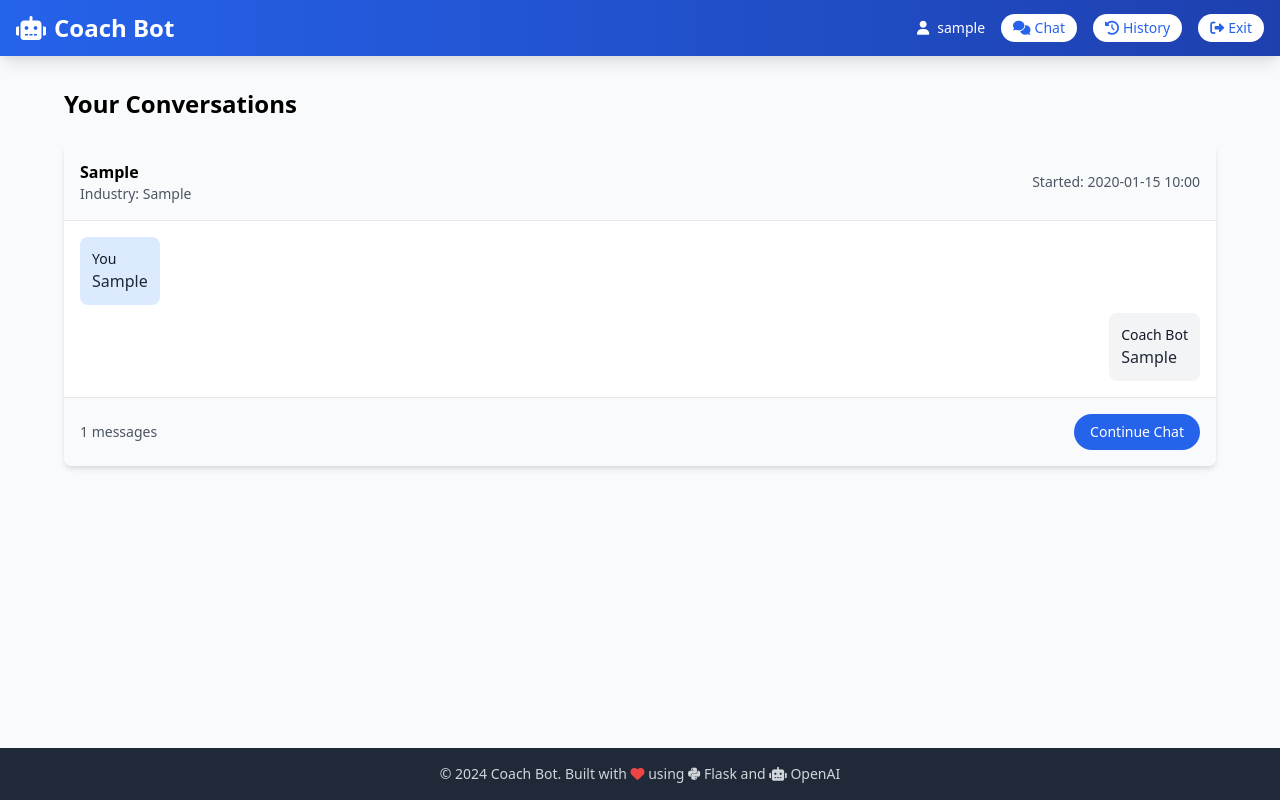
After one commit to charankolisetty/coaching_bot, a Flask app: page /history in a window 1280 px wide. The commit adds this page. Run offline with Flask 3, Linux system fonts and the light colour scheme; the visitor is signed in with stand-in values (Sample User, id 1); tables that the repository leaves empty hold one stand-in row (values such as "Sample post").

Commit message:
inital commit - app

```diff
--- a/app.py
+++ b/app.py
@@ -2,15 +2,33 @@ import os
 import time
 import logging
 from datetime import datetime
-from flask import Flask, render_template, request, session, redirect, url_for, jsonify, flash
+from flask import Flask, render_template, request, session, redirect, url_for, jsonify, flash, Response
 from flask_sqlalchemy import SQLAlchemy
 from config import Config
 from openai import OpenAI, OpenAIError
 from werkzeug.middleware.proxy_fix import ProxyFix
 from datetime import datetime
+import functools
 # Configure logging
 logging.basicConfig(level=logging.INFO)
 logger = logging.getLogger(__name__)
+
+# Admin credentials (store these securely in production)
+ADMIN_USERNAME = "admin"
+ADMIN_PASSWORD = "Charan@2024"  # Use environment variable in production
+
+def admin_required(f):
+    @functools.wraps(f)
+    def decorated_function(*args, **kwargs):
+        auth = request.authorization
+        if not auth or auth.username != ADMIN_USERNAME or auth.password != ADMIN_PASSWORD:
+            return Response(
+                'Could not verify your access level for that URL.\n'
+                'You have to login with proper credentials', 401,
+                {'WWW-Authenticate': 'Basic realm="Login Required"'}
+            )
+        return f(*args, **kwargs)
+    return decorated_function
 
 app = Flask(__name__, static_folder='static')
 app.config.from_object(Config)
@@ -109,6 +127,9 @@ def chat():
     if request.method == "POST":
         prompt = request.form.get("prompt")
         thread_id = session.get("thread_id")
+        username = session.get("username")
+        industry = session.get("industry")
+        company = session.get("company")
 
         if not prompt or not thread_id:
             return jsonify({"error": "Prompt and Thread ID are required"}), 400
@@ -124,7 +145,8 @@ def chat():
             # Run the assistant
             run = openai_client.beta.threads.runs.create(
                 thread_id=thread_id,
-                assistant_id=app.config["ASSISTANT_ID"]
+                assistant_id=app.config["ASSISTANT_ID"],
+                instructions=f"The user '{username}' is from the '{industry}' industry and works at '{company}'. Maintain your tone, slang, and way of talking relating to their industry and company context. Remember this context for the entire conversation."
             )
 
             max_attempts = 30  # Maximum 30 seconds wait
@@ -182,6 +204,73 @@ def chat():
         flash("Error loading chat history", "error")
         return render_template("chat.html", chat_history=[])
 
+@app.route("/history")
+@login_required
+def chat_history():
+    try:
+        username = session.get('username')
+        # Get user's threads
+        user_threads = UserThread.query.filter_by(username=username).order_by(UserThread.created_at.desc()).all()
+
+        # Get conversations for each thread
+        conversations = {}
+        for thread in user_threads:
+            chats = ChatHistory.query.filter_by(
+                thread_id=thread.thread_id
+            ).order_by(ChatHistory.timestamp).all()
+
+            conversations[thread.thread_id] = {
+                'industry': thread.industry,
+                'company': thread.company,
+                'created_at': thread.created_at,
+                'messages': chats
+            }
+
+        return render_template(
+            'history.html',
+            conversations=conversations
+        )
+    except Exception as e:
+        logger.error(f"Error retrieving chat history: {str(e)}")
+        flash("Error loading chat history", "error")
+        return redirect(url_for('index'))
+
+@app.route("/admin/conversations")
+@admin_required
+def admin_conversations():
+    try:
+        # Get all conversations ordered by timestamp
+        all_chats = db.session.query(
+            ChatHistory, UserThread
+        ).join(
+            UserThread, ChatHistory.thread_id == UserThread.thread_id
+        ).order_by(
+            ChatHistory.timestamp.desc()
+        ).all()
+
+        # Group conversations by thread
+        conversations = {}
+        for chat, thread in all_chats:
+            if thread.thread_id not in conversations:
+                conversations[thread.thread_id] = {
+                    'user': thread.username,
+                    'industry': thread.industry,
+                    'company': thread.company,
+                    'created_at': thread.created_at,
+                    'messages': []
+                }
+            conversations[thread.thread_id]['messages'].append({
+                'prompt': chat.prompt,
+                'response': chat.response,
+                'timestamp': chat.timestamp
+            })
+
+        return render_template('admin/conversations.html', conversations=conversations)
+    except Exception as e:
+        logger.error(f"Error in admin conversations: {str(e)}")
+        return "Error loading conversations", 500
+
+
 @app.route("/logout")
 def logout():
     session.clear()
--- a/config.py
+++ b/config.py
@@ -11,3 +11,7 @@ class Config:
     SQLALCHEMY_TRACK_MODIFICATIONS = False
     OPENAI_API_KEY = os.getenv('OPENAI_API_KEY')
     ASSISTANT_ID = os.getenv('ASSISTANT_ID')
+
+    # Admin credentials
+    ADMIN_USERNAME = os.getenv('ADMIN_USERNAME', 'admin')
+    ADMIN_PASSWORD = os.getenv('ADMIN_PASSWORD', 'Charan@2024')
--- a/templates/base.html
+++ b/templates/base.html
@@ -24,7 +24,7 @@
             <div class="flex justify-between items-center">
                 <div class="flex items-center space-x-2">
                     <i class="fas fa-robot text-2xl"></i>
-                    <h1 class="text-2xl font-bold">Coach Bot</h1>
+                    <a href="{{ url_for('index') }}" class="text-2xl font-bold hover:text-blue-100">Coach Bot</a>
                 </div>
 
                 <!-- Session info - will show username if logged in -->
@@ -33,6 +33,14 @@
                     <span class="text-sm">
                         <i class="fas fa-user mr-2"></i>{{ session.get('username') }}
                     </span>
+                    <a href="{{ url_for('chat') }}"
+                       class="text-sm bg-white text-blue-600 px-3 py-1 rounded-full hover:bg-blue-50 transition-colors">
+                        <i class="fas fa-comments mr-1"></i>Chat
+                    </a>
+                    <a href="{{ url_for('history') }}"
+                       class="text-sm bg-white text-blue-600 px-3 py-1 rounded-full hover:bg-blue-50 transition-colors">
+                        <i class="fas fa-history mr-1"></i>History
+                    </a>
                     <a href="{{ url_for('index') }}"
                        class="text-sm bg-white text-blue-600 px-3 py-1 rounded-full hover:bg-blue-50 transition-colors">
                         <i class="fas fa-sign-out-alt mr-1"></i>Exit
@@ -48,7 +56,7 @@
         {% if messages %}
             <div class="container mx-auto px-4 mt-4">
                 {% for category, message in messages %}
-                    <div class="rounded-lg p-4 mb-4 text-sm
+                    <div class="rounded-lg p-4 mb-4 text-sm flash-message
                               {% if category == 'error' %}
                                   bg-red-100 text-red-700
                               {% else %}
@@ -106,6 +114,19 @@
                 submitButton.prop('disabled', false);
             }, 30000);
         });
+
+        // Active link highlighting
+        $(document).ready(function() {
+            // Get current path
+            var path = window.location.pathname;
+
+            // Add active class to current nav link
+            $('nav a').each(function() {
+                if ($(this).attr('href') === path) {
+                    $(this).addClass('bg-blue-50 text-blue-700');
+                }
+            });
+        });
     </script>
 </body>
 </html>
--- /dev/null
+++ b/templates/history.html
@@ -0,0 +1,73 @@
+{% extends "base.html" %}
+
+{% block title %}Conversation History{% endblock %}
+
+{% block content %}
+<div class="max-w-6xl mx-auto">
+    <h2 class="text-2xl font-bold mb-6">Your Conversations</h2>
+
+    {% if not conversations %}
+        <div class="bg-gray-50 rounded-lg p-8 text-center">
+            <p class="text-gray-600">No conversations found.</p>
+            <a href="{{ url_for('index') }}" class="mt-4 inline-block bg-blue-600 text-white px-6 py-2 rounded-full hover:bg-blue-700">
+                Start a New Conversation
+            </a>
+        </div>
+    {% endif %}
+
+    {% for thread_id, thread_data in conversations.items() %}
+        <div class="bg-white rounded-lg shadow-md mb-6 overflow-hidden">
+            <!-- Thread Header -->
+            <div class="bg-gray-50 p-4 border-b">
+                <div class="flex justify-between items-center">
+                    <div>
+                        <h3 class="font-semibold">{{ thread_data.company }}</h3>
+                        <p class="text-sm text-gray-600">Industry: {{ thread_data.industry }}</p>
+                    </div>
+                    <div class="text-right">
+                        <p class="text-sm text-gray-600">
+                            Started: {{ thread_data.created_at.strftime('%Y-%m-%d %H:%M') }}
+                        </p>
+                    </div>
+                </div>
+            </div>
+
+            <!-- Messages -->
+            <div class="p-4 space-y-4">
+                {% for message in thread_data.messages %}
+                    <!-- User Message -->
+                    <div class="flex flex-col space-y-2">
+                        <div class="flex items-start space-x-2">
+                            <div class="bg-blue-100 rounded-lg p-3 max-w-[80%]">
+                                <p class="text-sm font-medium text-gray-900">You</p>
+                                <p class="text-gray-800">{{ message.prompt }}</p>
+                            </div>
+                        </div>
+
+                        <!-- Bot Response -->
+                        <div class="flex items-start space-x-2 justify-end">
+                            <div class="bg-gray-100 rounded-lg p-3 max-w-[80%]">
+                                <p class="text-sm font-medium text-gray-900">Coach Bot</p>
+                                <p class="text-gray-800">{{ message.response }}</p>
+                            </div>
+                        </div>
+                    </div>
+                {% endfor %}
+            </div>
+
+            <!-- Thread Footer -->
+            <div class="bg-gray-50 p-4 border-t">
+                <div class="flex justify-between items-center">
+                    <span class="text-sm text-gray-600">
+                        {{ thread_data.messages|length }} messages
+                    </span>
+                    <a href="{{ url_for('chat') }}"
+                       class="bg-blue-600 text-white px-4 py-2 rounded-full hover:bg-blue-700 text-sm">
+                        Continue Chat
+                    </a>
+                </div>
+            </div>
+        </div>
+    {% endfor %}
+</div>
+{% endblock %}
```
Also changed, not shown: templates/admin/conversations.html (added, +107 -0 lines).
